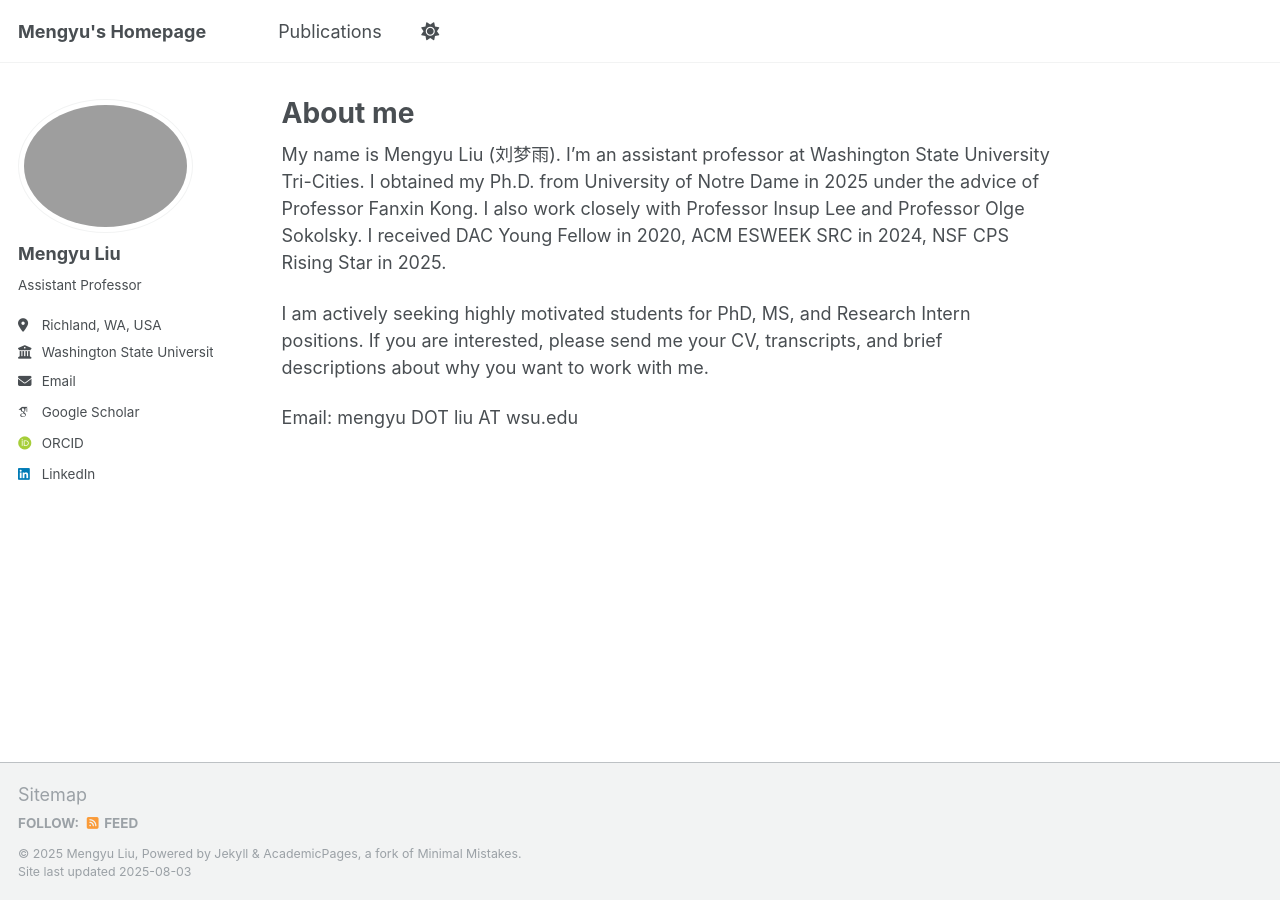
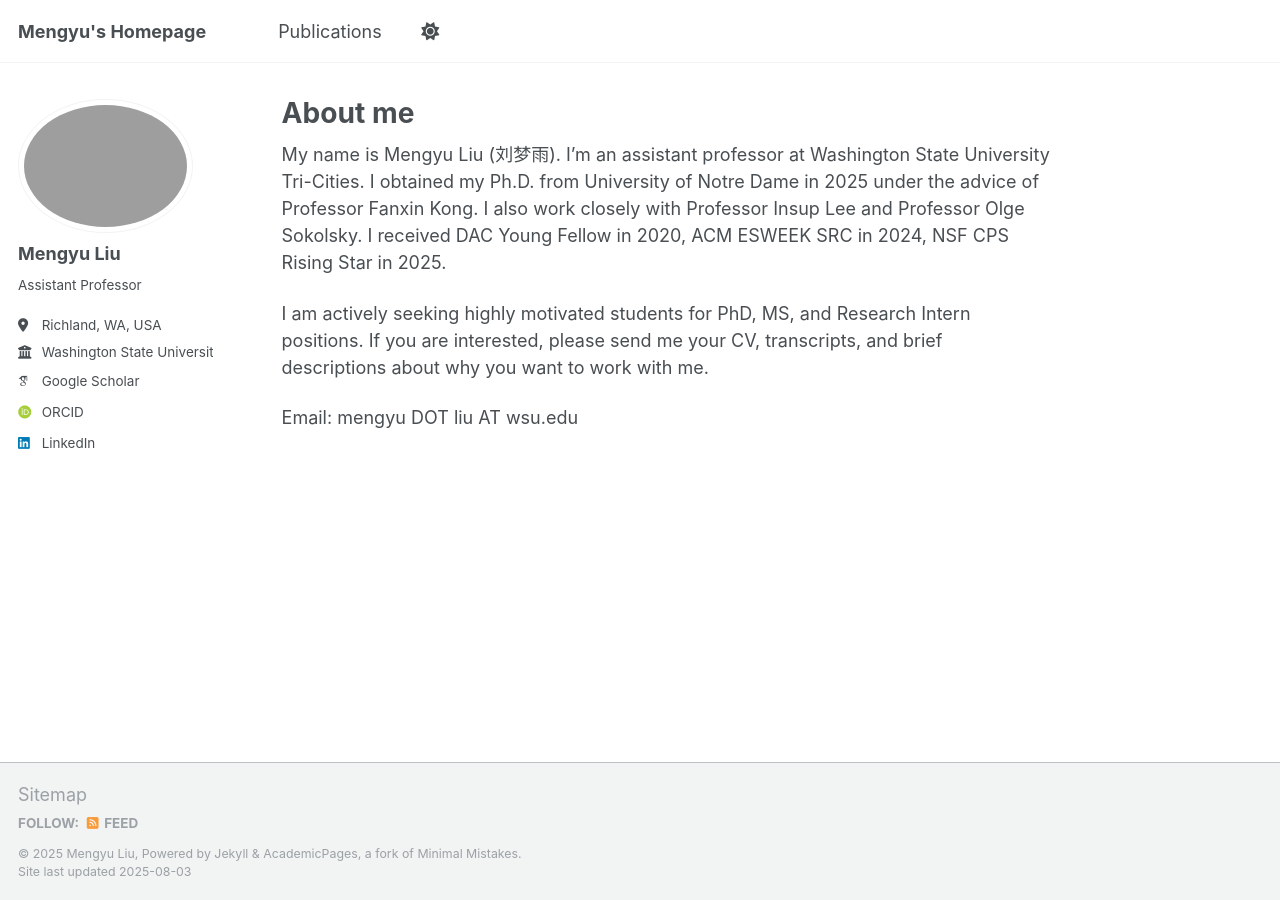
Before and after one commit to Mengyuliu0520/Mengyuliu0520.github.io, a Jekyll site: the page built from _pages/about.md, in a window 1280 px wide. Built offline with Jekyll 4.4.1, drawn with Linux system fonts in a browser that asks for light colours; some web fonts are replaced.

Commit message:
Update _config.yml

```diff
--- a/_config.yml
+++ b/_config.yml
@@ -27,9 +27,9 @@ author:
   pronouns         : ""
   bio              : "Assistant Professor"
   location         : "Richland, WA, USA"
-  employer         : "Washington State University Tri-Cities"
+  employer         : "Washington State University"
   uri              : # URL
-  email            : "mengyu.liu@wsu.edu"
+  email            : # URL
 
   # Academic websites
   academia         : # URL
```
